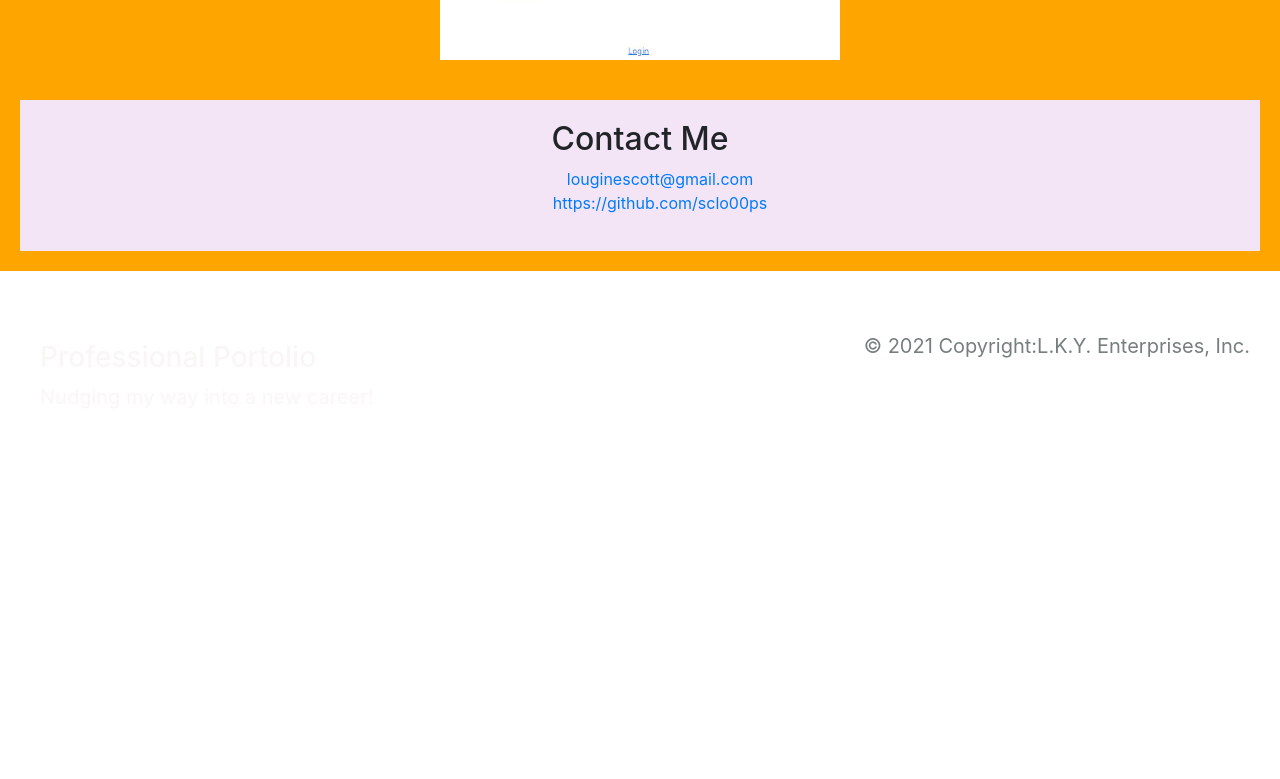
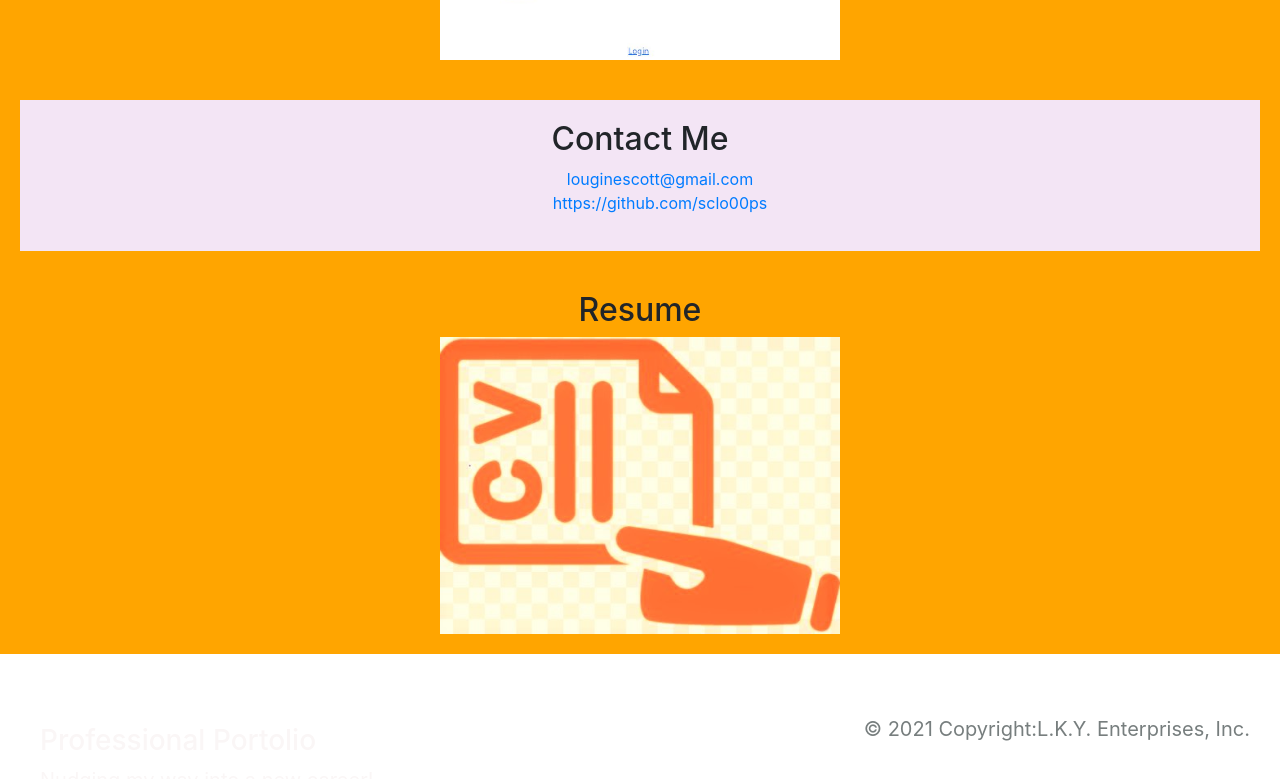
Before and after one commit to sclo00ps/React-Portfolio, a React (Create React App) app: page /resume in a window 1280 px wide. Shown: the part 1838-2617 px from the top of the page. Before the commit the page ends 2306 px from the top, so only its background shows below. Built offline with nearby package versions, Linux system fonts and the light colour scheme; the HTML template or start-up script is replaced by a standard one.

Commit message:
add resume component

```diff
--- a/src/App.js
+++ b/src/App.js
@@ -10,6 +10,7 @@ import Footer from '././components/Footer';
 import AboutMe from './components/About';
 import Projects from './components/Projects';
 import Contacts from './components/Contacts';
+import Resume from './components/Resume';
 
 function App() {
   return (
@@ -19,6 +20,7 @@ function App() {
           <AboutMe/>
           <Projects/>
           <Contacts/>
+          <Resume/>
 
          {/*} <Switch>
                      <Route exact path="/" component={Home} />
--- /dev/null
+++ b/src/components/Resume/index.js
@@ -0,0 +1,24 @@
+import React from "react";
+import "./style.css";
+//import Image from "react-bootstrap/Image";
+
+const styles = {
+    resumeStyles: {
+        background: "orange"
+    }
+};
+
+function Resume() {
+    return (
+        <section style={styles.resumeStyles} className="section">
+            <div>
+                    <h2>Resume</h2>
+                    <a target download href="./Lougine Scott.pdf/"><img src="./cv_one1.jpg" class="fluid" />
+                    </a>
+                </div>
+
+        </section>
+    );
+};
+
+export default Resume;
```
Also changed, not shown: public/cv_one1.jpg (added), src/components/Resume/style.css (added), 1 other file (tests, documents, lock files or other folders).
